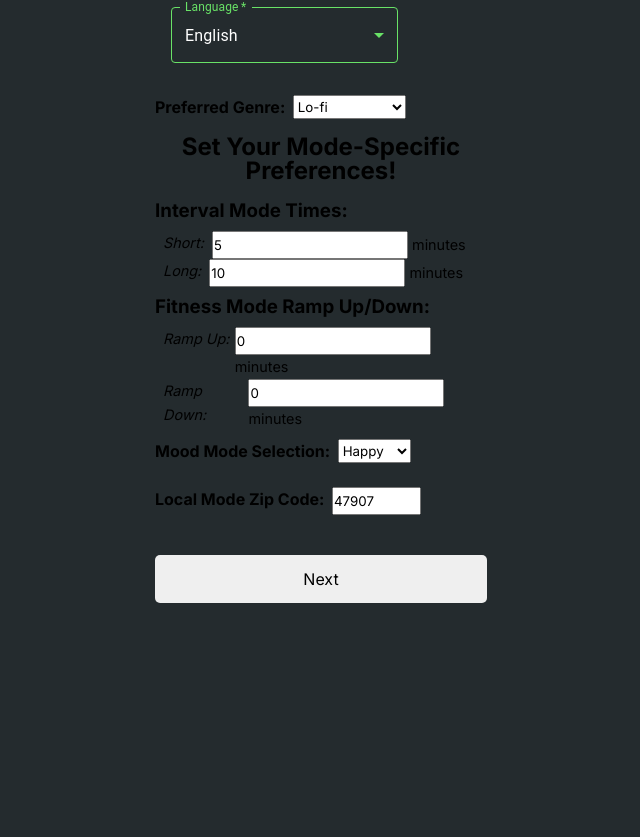
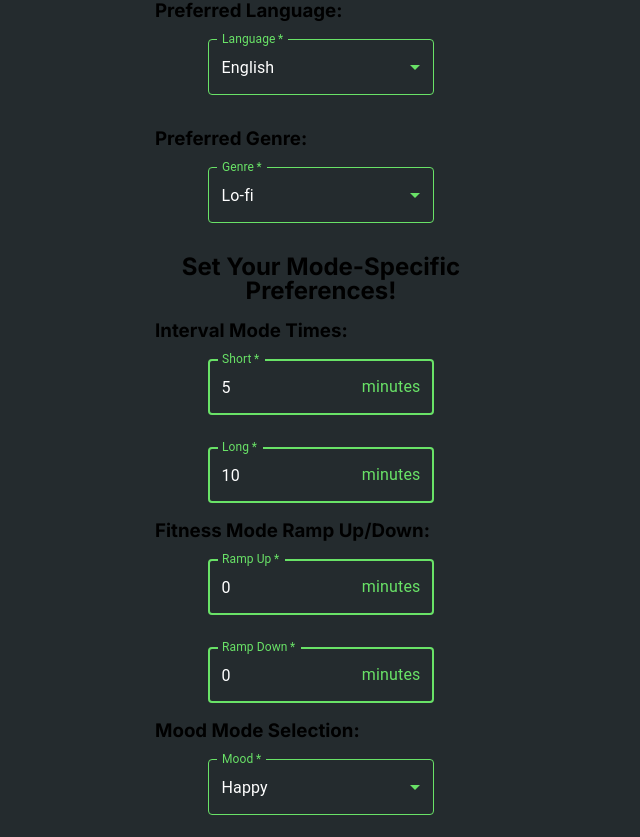
Before and after one commit to AverySchaefer/Kadence_New, a Next.js app in the folder kadence/: page /registerInfo in a window 1280 px wide. Shown: the part 1663-2500 px from the top of the page, without its empty margins (319-959 px from the left). Before the commit the page ends 2346 px from the top, so only its background shows below. Built offline with nearby package versions, Linux system fonts and the light colour scheme.

Commit message:
all stylized. need to check submission is still correct

```diff
--- a/kadence/pages/registerInfo.js
+++ b/kadence/pages/registerInfo.js
@@ -244,7 +244,6 @@ export default function Register() {
                                         name="explicit"
                                         onChange={(e) => {
                                             setAllowExplicit(e.target.checked);
-                                            console.log(allowExplicit);
                                         }}
                                     />
                                 }
@@ -289,6 +288,8 @@ export default function Register() {
                                         )
                                     }
                                 />
+                            </div>
+                            <div className={styles.subsetting}>
                                 <TextField
                                     required
                                     color='primary'
@@ -330,6 +331,8 @@ export default function Register() {
                                         )
                                     }
                                 />
+                            </div>
+                            <div className={styles.subsetting}>
                                 <TextField
                                     required
                                     color='primary'
@@ -378,24 +381,39 @@ export default function Register() {
                                             </MenuItem>
                                         ))}
                                     </Select>
-
                                 </FormControl>
                             </div>
                         </div>
                         <div>
-                            <div className={styles.flexWrapper}>
-                                <b>Preferred Genre: &nbsp;</b>
-                                <select
-                                    className={styles.select}
-                                    onChange={(e) => setFaveGenres(e.target.value)}
+                            <h3>Preferred Genre:</h3>
+                            <div className={styles.subsetting}>
+
+                            <FormControl required sx={{ m: 1, width : '25ch' }}>
+                                <InputLabel id="genre-select-input-label" sx={{ color: '#69e267' }}>Genre</InputLabel>
+                                <Select
+                                    labelId="genre-select-input-label"
+                                    id="genre-select-input"
                                     value={faveGenres}
+                                    label="Genre"
+                                    sx={{ color: 'white',
+                                        '& .MuiOutlinedInput-notchedOutline': {
+                                            borderColor: '#69e267'
+                                        },
+                                        '& .MuiSvgIcon-root': {
+                                            color: '#69e267'
+                                        }
+                                    }}
+                                    onChange={(e) =>
+                                        setFaveGenres(e.target.value)
+                                    }
                                 >
                                     {genres.map((genre) => (
-                                        <option value={genre} key={genre}>
+                                        <MenuItem value={genre} key={genre}>
                                             {genre}
-                                        </option>
+                                        </MenuItem>
                                     ))}
-                                </select>
+                                </Select>
+                            </FormControl>
                             </div>
                         </div>
                         <h2 className={styles.text}>
@@ -405,14 +423,17 @@ export default function Register() {
                             <div>
                                 <h3>Interval Mode Times: </h3>
                                 <div className={styles.subsetting}>
-                                    <div className={styles.left}>
-                                        <i>Short: &nbsp;</i>
-                                        <div>
-                                            <input
+                                    <TextField
+                                        required
+                                        color='primary'
+                                        focused
+                                        label="Short"
                                         type="number"
-                                                placeholder="5"
-                                                className={styles.input}
+                                        sx={{ m: 1, width: '25ch', input: { color: 'white' } }}
                                         value={intervalShort}
+                                        InputProps={{
+                                            endAdornment: (<InputAdornment position="end" sx={{ color: '#69e267' }}><p>minutes</p></InputAdornment>),
+                                        }}
                                         onChange={(e) =>
                                             setIntervalShort(
                                                 parseInt(
@@ -421,18 +442,20 @@ export default function Register() {
                                                 ) % 10000
                                             )
                                         }
-                                            />{' '}
-                                            minutes
+                                    />
                                 </div>
-                                    </div>
-                                    <div className={styles.left}>
-                                        <i>Long: &nbsp;</i>
-                                        <div>
-                                            <input
+                                <div className={styles.subsetting}>
+                                    <TextField
+                                        required
+                                        color='primary'
+                                        focused
+                                        label="Long"
                                         type="number"
-                                                placeholder="10"
-                                                className={styles.input}
+                                        sx={{ m: 1, width: '25ch', input: { color: 'white' } }}
                                         value={intervalLong}
+                                        InputProps={{
+                                            endAdornment: (<InputAdornment position="end" sx={{ color: '#69e267' }}><p>minutes</p></InputAdornment>),
+                                        }}
                                         onChange={(e) =>
                                             setIntervalLong(
                                                 parseInt(
@@ -441,23 +464,23 @@ export default function Register() {
                                                 ) % 10000
                                             )
                                         }
-                                            />{' '}
-                                            minutes
-                                        </div>
-                                    </div>
+                                    />
                                 </div>
                             </div>
                             <div>
                                 <h3>Fitness Mode Ramp Up/Down: </h3>
                                 <div className={styles.subsetting}>
-                                    <div className={styles.left}>
-                                        <i>Ramp Up: &nbsp;</i>
-                                        <div>
-                                            <input
+                                    <TextField
+                                        required
+                                        color='primary'
+                                        focused
+                                        label="Ramp Up"
                                         type="number"
-                                                placeholder="0"
-                                                className={styles.input}
+                                        sx={{ m: 1, width: '25ch', input: { color: 'white' } }}
                                         value={rampUpTime}
+                                        InputProps={{
+                                            endAdornment: (<InputAdornment position="end" sx={{ color: '#69e267' }}><p>minutes</p></InputAdornment>),
+                                        }}
                                         onChange={(e) =>
                                             setRampUpTime(
                                                 parseInt(
@@ -466,18 +489,20 @@ export default function Register() {
                                                 ) % 10000
                                             )
                                         }
-                                            />{' '}
-                                            minutes
+                                    />
                                 </div>
-                                    </div>
-                                    <div className={styles.left}>
-                                        <i>Ramp Down: &nbsp;</i>
-                                        <div>
-                                            <input
+                                <div className={styles.subsetting}>
+                                    <TextField
+                                        required
+                                        color='primary'
+                                        focused
+                                        label="Ramp Down"
                                         type="number"
-                                                placeholder="0"
-                                                className={styles.input}
+                                        sx={{ m: 1, width: '25ch', input: { color: 'white' } }}
                                         value={rampDownTime}
+                                        InputProps={{
+                                            endAdornment: (<InputAdornment position="end" sx={{ color: '#69e267' }}><p>minutes</p></InputAdornment>),
+                                        }}
                                         onChange={(e) =>
                                             setRampDownTime(
                                                 parseInt(
@@ -486,44 +511,62 @@ export default function Register() {
                                                 ) % 10000
                                             )
                                         }
-                                            />{' '}
-                                            minutes
+                                    />
                                 </div>
                             </div>
-                                </div>
-                            </div>
-                            <div className={styles.left}>
-                                <div className={styles.flexWrapper}>
-                                    <b>Mood Mode Selection: &nbsp;</b>
-                                    <select
-                                        className={styles.select}
-                                        onChange={(e) => setMood(e.target.value)}
+                            <div>
+                                <h3>Mood Mode Selection:</h3>
+                                <div className={styles.subsetting}>
+                                    <FormControl required sx={{ m: 1, width : '25ch' }}>
+                                        <InputLabel id="mood-select-input-label" sx={{ color: '#69e267' }}>Mood</InputLabel>
+                                        <Select
+                                            labelId="mood-select-input-label"
+                                            id="mood-select-input"
                                             value={mood}
+                                            label="Mood"
+                                            sx={{ color: 'white',
+                                                '& .MuiOutlinedInput-notchedOutline': {
+                                                    borderColor: '#69e267'
+                                                },
+                                                '& .MuiSvgIcon-root': {
+                                                    color: '#69e267'
+                                                }
+                                            }}
+                                            onChange={(e) =>
+                                                setMood(e.target.value)
+                                            }
                                         >
                                             {moods.map((m) => (
-                                            <option value={m} key={m}>
+                                                <MenuItem value={m} key={m}>
                                                     {m}
-                                            </option>
+                                                </MenuItem>
                                             ))}
-                                    </select>
+                                        </Select>
+                                    </FormControl>
                                 </div>
                             </div>
                             <br />
-                            <div className={styles.left}>
-                                <div className={styles.flexWrapper}>
-                                    <b>Local Mode Zip Code: &nbsp;</b>
-                                    <input
-                                        className={styles.zipCode}
+                            <div>
+                                <h3>Local Mode Zip Code:</h3>
+                                <div className={styles.subsetting}>
+                                    <TextField
+                                        required
+                                        color='primary'
+                                        focused
+                                        label="Zip Code"
                                         type="number"
-                                        min="0"
-                                        max="99999"
-                                        step="1"
+
+                                        sx={{ m: 1, width: '25ch', input: { color: 'white' } }}
                                         value={zipCode}
-                                        onChange={(e) =>
-                                            setZipCode(
-                                                parseInt(e.target.value, 10) % 99999
-                                            )
-                                        }
+                                        InputProps={{}}
+                                        onChange={(e) => {
+                                            var value = parseInt(e.target.value, 10);
+
+                                            if (value < 0) value = 0;
+                                            if (value > 99999) value = 99999;
+
+                                            setZipCode(value)
+                                        }}
                                     />
                                 </div>
                             </div>
--- a/kadence/styles/Register.module.css
+++ b/kadence/styles/Register.module.css
@@ -98,6 +98,8 @@
 .subsetting {
     font-size: 0.9em;
     padding: 0.5rem;
+    display: flex;
+    justify-content: center;
 }
 
 .center {
```
Lines whose indentation alone changed are shown as unchanged.
